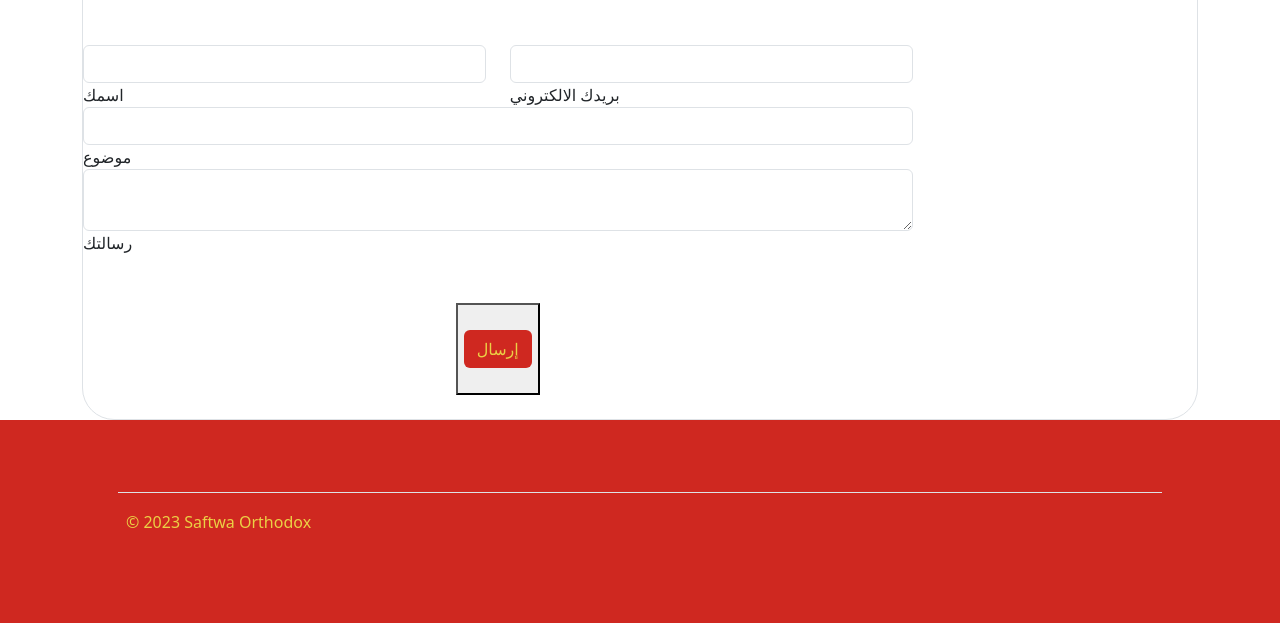
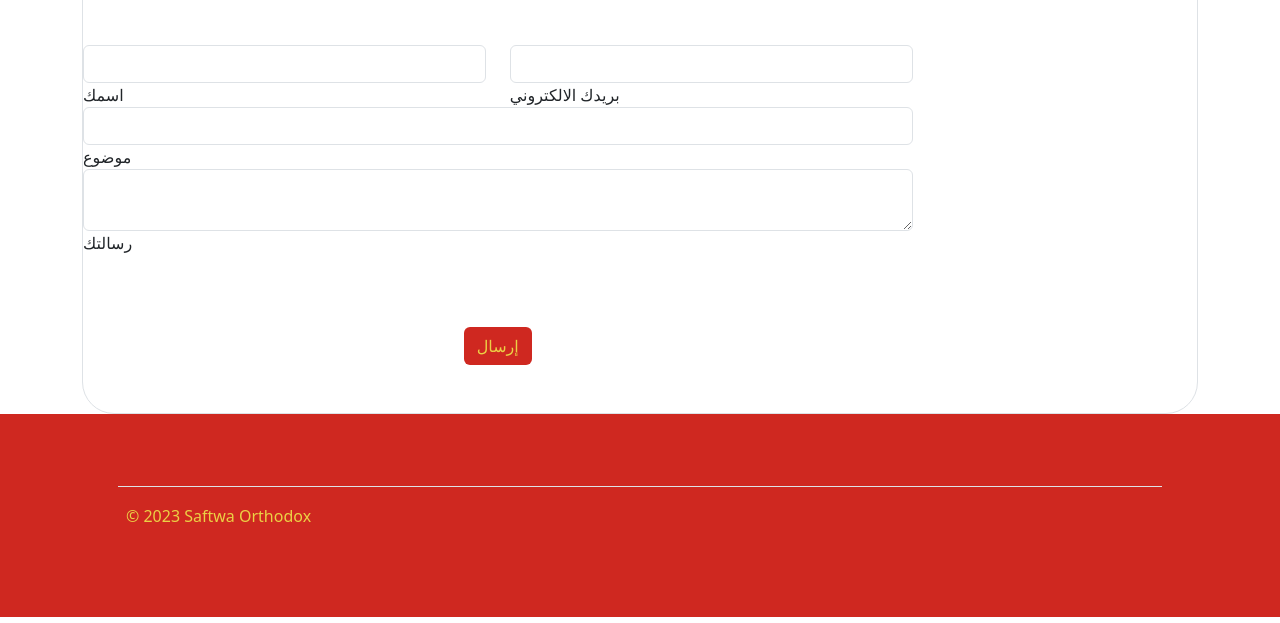
Before and after one commit to emmanuelbaiby/safwa-orthodox, a plain HTML site: page contact.html in a window 1280 px wide. Shown: the part 231-854 px from the top of the page. Drawn offline with nearby package versions, Linux system fonts and the light colour scheme.

Commit message:
Update contact.html

```diff
--- a/contact.html
+++ b/contact.html
@@ -86,7 +86,7 @@
                         </form>
 
                         <div class="text-center text-md-left">
-                            <button type="submit"> <a class="btn mt-4 button-header mb-4 header-title" style="background-color: #cf2820;">إرسال</a></button>
+                            <a class="btn mt-4 button-header mb-4 header-title" style="background-color: #cf2820;">إرسال</a>
                         </div>
                         <div id="status"></div>
                     </div>
```
